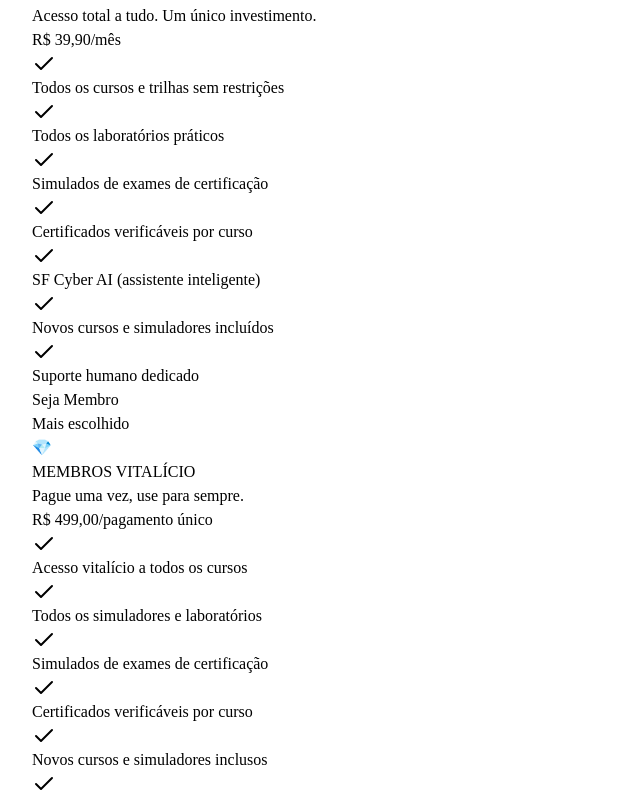
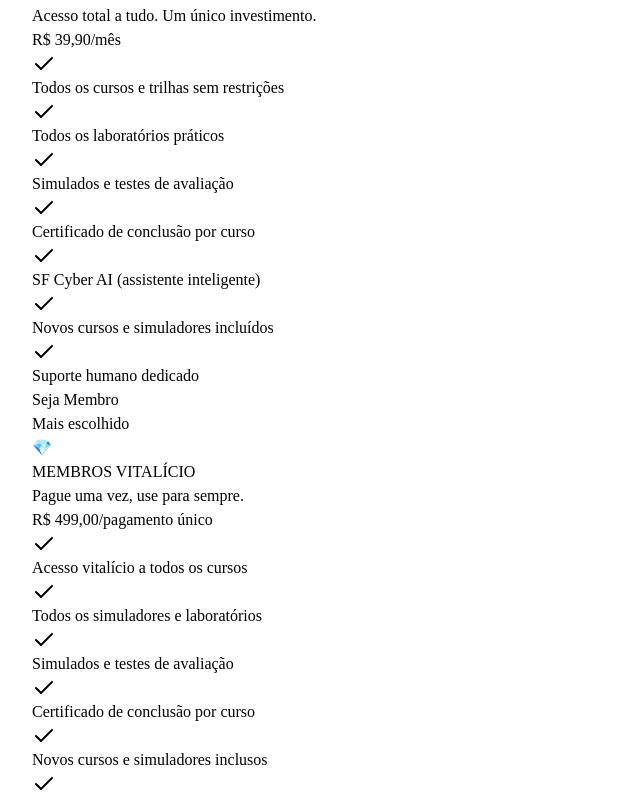
Before and after one commit to sandronsk1977-creator/sf-cyber, a React (Vite) app in the folder client/: page / in a window 1280 px wide. Both pictures are taken after a click on the button "Seja Membro". Shown: the part 4019-4819 px from the top of the page, without its empty margins (0-640 px from the left). Built offline with nearby package versions, Linux system fonts and the light colour scheme.

Commit message:
fix: remove professional certificate claims; cert is per-course completion after exam approval

```diff
--- a/client/public/dns/index.html
+++ b/client/public/dns/index.html
@@ -488,7 +488,7 @@
         .blink { animation: blink 1s step-end infinite; }
         @keyframes blink { 50% { opacity: 0; } }
 
-        /* Impressão: certificado profissional idêntico à tela */
+        /* Impressão: certificado de conclusão idêntico à tela */
         @page { size: A4 portrait; margin: 0; }
         @media print {
             * { -webkit-print-color-adjust: exact !important; print-color-adjust: exact !important; }
--- a/client/public/seguranca/index.html
+++ b/client/public/seguranca/index.html
@@ -525,7 +525,7 @@
         .blink { animation: blink 1s step-end infinite; }
         @keyframes blink { 50% { opacity: 0; } }
 
-        /* Impressão: certificado profissional idêntico à tela */
+        /* Impressão: certificado de conclusão idêntico à tela */
         @page { size: A4 portrait; margin: 0; }
         @media print {
             * { -webkit-print-color-adjust: exact !important; print-color-adjust: exact !important; }
--- a/client/public/vlans/index.html
+++ b/client/public/vlans/index.html
@@ -341,7 +341,7 @@
 
         #quizModal { z-index: 1100; }
 
-        /* Impressão: certificado profissional idêntico à tela */
+        /* Impressão: certificado de conclusão idêntico à tela */
         @page { size: A4 portrait; margin: 0; }
         @media print {
             * { -webkit-print-color-adjust: exact !important; print-color-adjust: exact !important; }
--- a/client/public/web/index.html
+++ b/client/public/web/index.html
@@ -478,7 +478,7 @@
         .blink { animation: blink 1s step-end infinite; }
         @keyframes blink { 50% { opacity: 0; } }
 
-        /* Impressão: certificado profissional idêntico à tela */
+        /* Impressão: certificado de conclusão idêntico à tela */
         @page { size: A4 portrait; margin: 0; }
         @media print {
             * { -webkit-print-color-adjust: exact !important; print-color-adjust: exact !important; }
--- a/client/src/components/CryptoAnimationHero.tsx
+++ b/client/src/components/CryptoAnimationHero.tsx
@@ -104,7 +104,7 @@ export function CryptoAnimationHero() {
 
         {/* Subtitle */}
         <p className="text-base sm:text-lg md:text-xl text-slate-300 max-w-3xl mb-12 leading-relaxed">
-          Trilhas de aprendizagem estruturadas, laboratórios práticos e simulações para ajudar você a obter sua primeira certificação, mesmo sem experiência prévia.
+          Aprenda, pratique e prepare-se para as avaliações com trilhas, laboratórios e simuladores de Redes e Cibersegurança.
         </p>
 
         {/* CTA Buttons */}
--- a/client/src/components/PreLaunchModal.tsx
+++ b/client/src/components/PreLaunchModal.tsx
@@ -94,7 +94,7 @@ export function PreLaunchModal({ isOpen, onClose }: PreLaunchModalProps) {
             <p className="text-sm text-slate-300 leading-relaxed mb-4">
               Vamos te avisar em{" "}
               <strong className="text-cyan-400 break-all">{subscribedEmail}</strong> quando a
-              área de membros (cursos, laboratórios e certificações) abrir.
+              área de membros (cursos, laboratórios e avaliações) abrir.
             </p>
             <p className="text-sm text-slate-400 leading-relaxed mb-6">
               Enquanto isso, já pode praticar nos simuladores grátis com 8 níveis e certificado
@@ -141,7 +141,7 @@ export function PreLaunchModal({ isOpen, onClose }: PreLaunchModalProps) {
           <>
             <h2 id="prelaunch-title" className="text-2xl font-extrabold font-mono text-white mb-3">Em breve!</h2>
             <p className="text-sm text-slate-300 leading-relaxed mb-5">
-              A área de membros (cursos, laboratórios e certificações) estará disponível em
+              A área de membros (cursos, laboratórios e avaliações) estará disponível em
               breve. Enquanto isso, aproveite o{" "}
               <strong className="text-cyan-400">Simulador de VLANs Switch Cisco</strong> grátis,
               com 8 níveis e certificado de conclusão.
--- a/client/src/components/PricingSection.tsx
+++ b/client/src/components/PricingSection.tsx
@@ -40,8 +40,8 @@ export function PricingSection() {
       features: [
         "Todos os cursos e trilhas sem restrições",
         "Todos os laboratórios práticos",
-        "Simulados de exames de certificação",
-        "Certificados verificáveis por curso",
+        "Simulados e testes de avaliação",
+        "Certificado de conclusão por curso",
         "SF Cyber AI (assistente inteligente)",
         "Novos cursos e simuladores incluídos",
         "Suporte humano dedicado",
@@ -59,8 +59,8 @@ export function PricingSection() {
       features: [
         "Acesso vitalício a todos os cursos",
         "Todos os simuladores e laboratórios",
-        "Simulados de exames de certificação",
-        "Certificados verificáveis por curso",
+        "Simulados e testes de avaliação",
+        "Certificado de conclusão por curso",
         "Novos cursos e simuladores inclusos",
         "Suporte prioritário vitalício",
       ],
```
Also changed, not shown: 1 other file (tests, documents, lock files or other folders).
